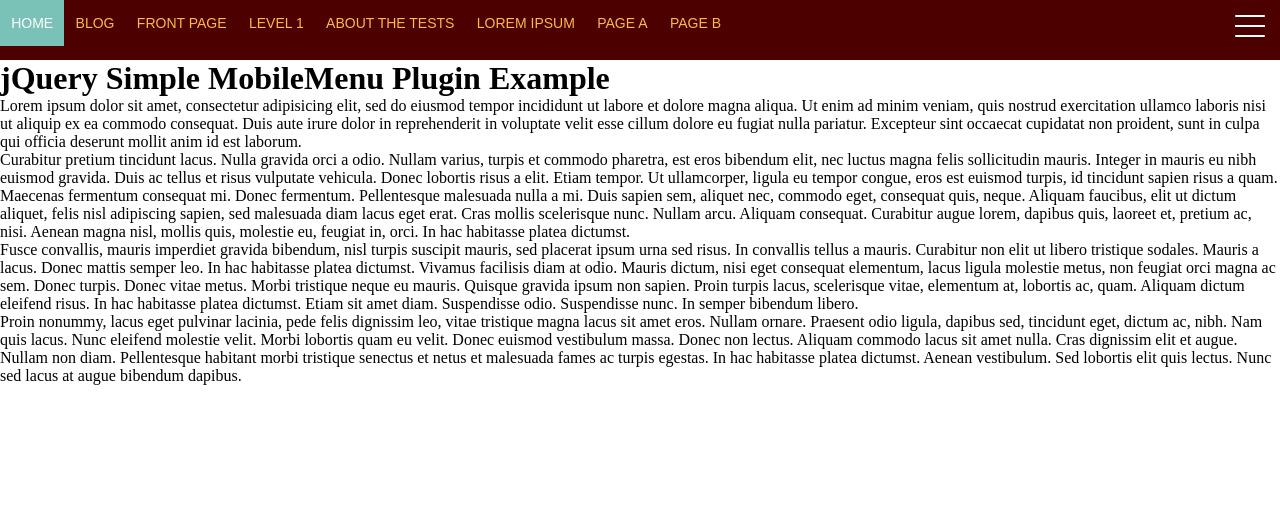
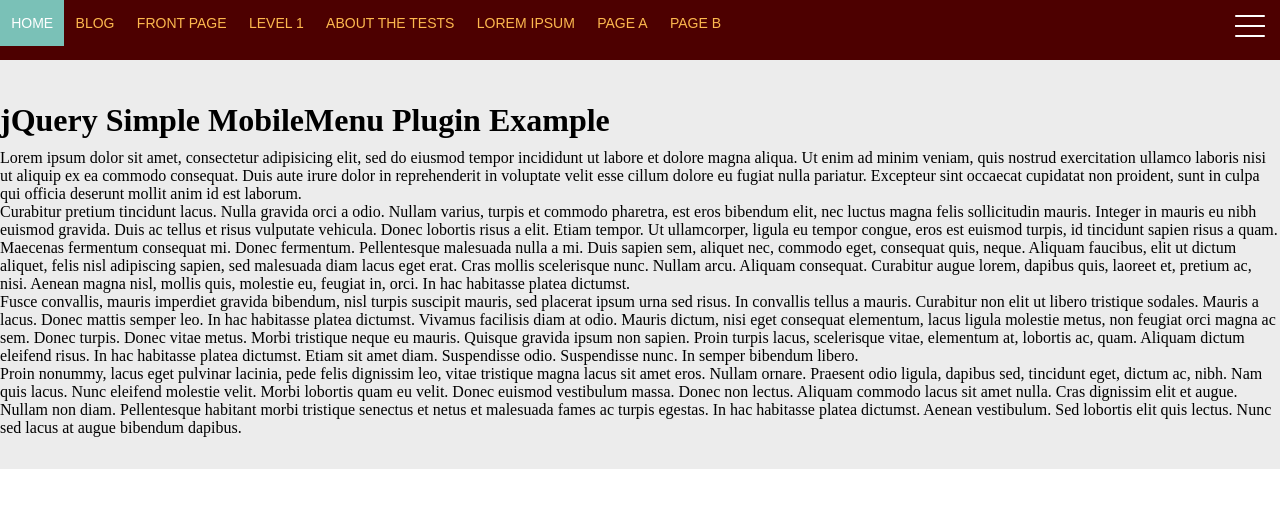
Before and after one commit to younes-dro/dro-sliding-menu, a plain HTML site: page index.html in a window 1280 px wide. Drawn offline with Linux system fonts and the light colour scheme; files whose address does not match are found by name.

Commit message:
Add padding top and bottom to the content

```diff
--- a/css/main-menu.css
+++ b/css/main-menu.css
@@ -94,7 +94,12 @@ header{
     background: #7ac1b7;
 }
 
-
+div.lorem-content{  padding: 2rem 0;
+                    background-color: #ececec;
+}
+div.lorem-content h1{
+    margin: 10px auto;
+}
 @media screen and (min-width:992px) {
 
     .main-navigation,
```
